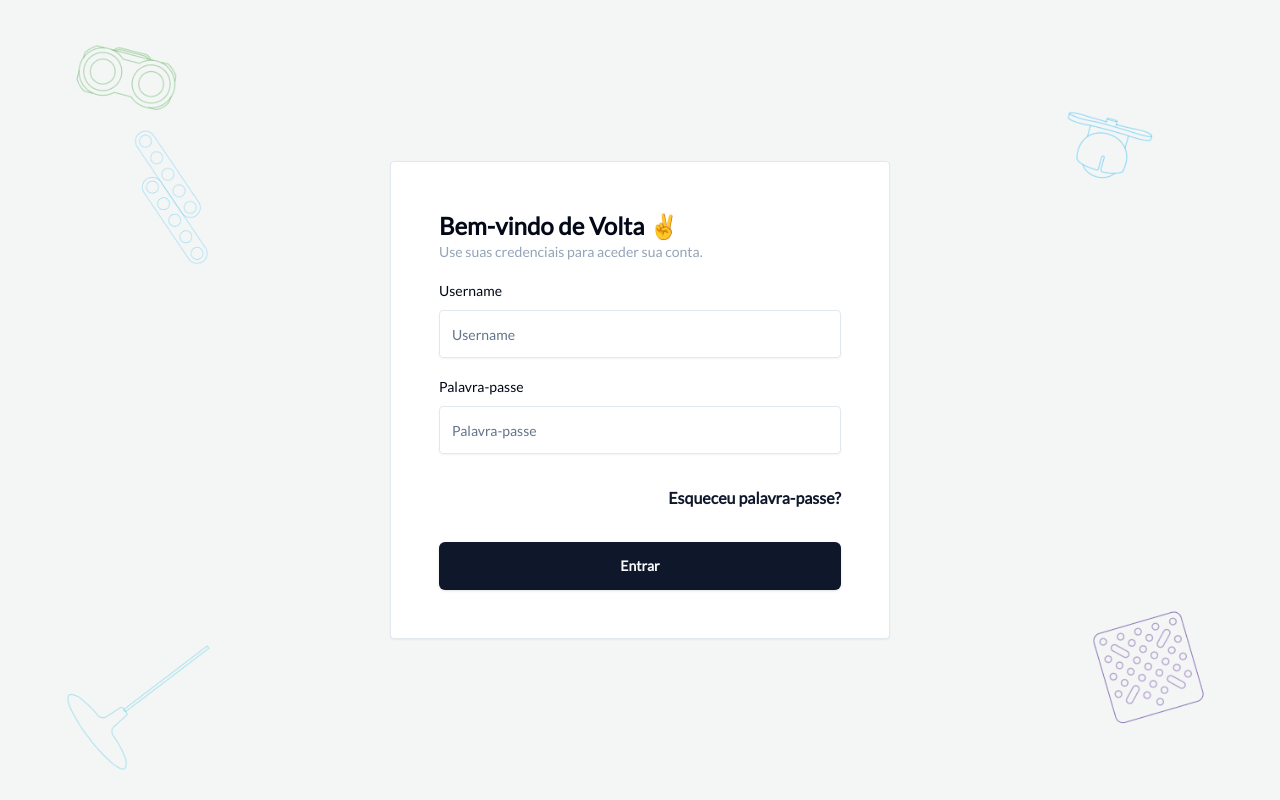
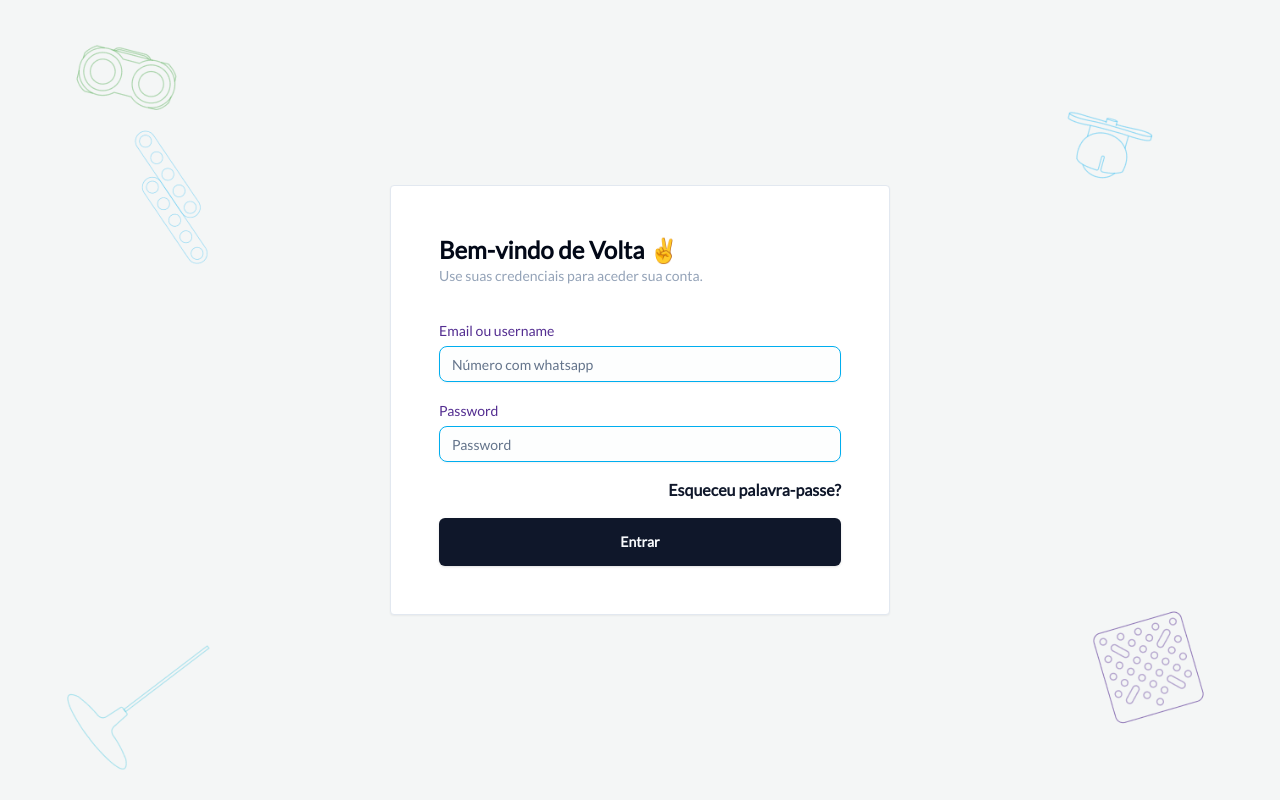
Before and after one commit to RutonC/steam, a Next.js app: page /sign-in in a window 1280 px wide. Built offline with nearby package versions, Linux system fonts and the light colour scheme.

Commit message:
sign in resolver

```diff
--- a/src/app/(auth)/sign-in/page.tsx
+++ b/src/app/(auth)/sign-in/page.tsx
@@ -1,6 +1,4 @@
 "use client"
-// import { Button } from '@/components/ui/button'
-import { Form, FormControl, FormField, FormItem, FormLabel, FormMessage } from '@/components/ui/form'
 import { Input } from '@/components/ui/input'
 import React, { useContext } from 'react'
 import { zodResolver } from "@hookform/resolvers/zod"
@@ -10,6 +8,7 @@ import {User} from 'lucide-react'
 import InputField from '@/components/input-field'
 import Link from 'next/link'
 import {Button} from '@/components/ui/button'
+import { Label } from '@/components/ui/label'
 
 
 const formSchema = z.object({
@@ -20,18 +19,16 @@ const formSchema = z.object({
 })
 
 
+type CreateFormSchema = z.infer<typeof formSchema>;
+
 export default function page() {
 
+  const {register, handleSubmit, formState:{errors}} = useForm<CreateFormSchema>({
+    resolver:zodResolver(formSchema)
+  });
 
-  const form = useForm<z.infer<typeof formSchema>>({
-    resolver: zodResolver(formSchema),
-    defaultValues: {
-      username: "",
-      password:""
-    },
-  })
 
-  function onSubmit(values: z.infer<typeof formSchema>) {
+  function onSubmit(values:CreateFormSchema) {
     console.log(values);
   }
 
@@ -39,21 +36,39 @@ export default function page() {
     <div className='w-[500px] bg-white border rounded-sm shadow-sm p-12'>
       <h2 className='text-2xl font-semibold'>Bem-vindo de Volta ✌️</h2>
       <p className='text-sm text-secondary font-medium text-slate-400'>Use suas credenciais para aceder sua conta.</p>
+      <form onSubmit={handleSubmit(onSubmit)} className="space-y-4 mt-8">
+        <div>
+        <Label htmlFor='name' className='text-sm font-medium text-colorFive'>
+              Email ou username
+        </Label>
+        <Input
+                {...register("username")}
+                id="username"
+                type='text'
+                placeholder='Número com whatsapp'
+                className='mt-1 w-full rounded-lg border-colorTwo bg-slate-50/30 px-3 py-2 text-[#333] placeholder:text-muted-foreground focus:border-colorTwo focus:ring-colorTwo'
+              />
+                </div>
+                <div>
+                <Label htmlFor='name' className='text-sm font-medium text-colorFive'>
+              Password
+            </Label>
+        <Input
+                {...register("password")}
+                id="password"
+                type='password'
+                placeholder='Password'
+                className='mt-1 w-full rounded-lg border-colorTwo bg-slate-50/30 px-3 py-2 text-[#333] placeholder:text-muted-foreground focus:border-colorTwo focus:ring-colorTwo'
+                />
+                </div>
 
-      <Form {...form}>
-      <form onSubmit={form.handleSubmit(onSubmit)} className="space-y-8">
-        <div className='mt-4'>
-        <InputField name='username' label='Username' control={form.control} placeholder='Username'/>
-        <InputField name='password' type='password' label='Palavra-passe' control={form.control} placeholder='Palavra-passe'/>
-        </div>
+
         <p className='text-right'>
         <Link href="/change-password" className='text-primary font-semibold'>Esqueceu palavra-passe?</Link>
         </p>
 
         <Button className='w-full h-12 font-semibold'>Entrar</Button>
       </form>
-      </Form>
-
     </div>
   )
 }
```
